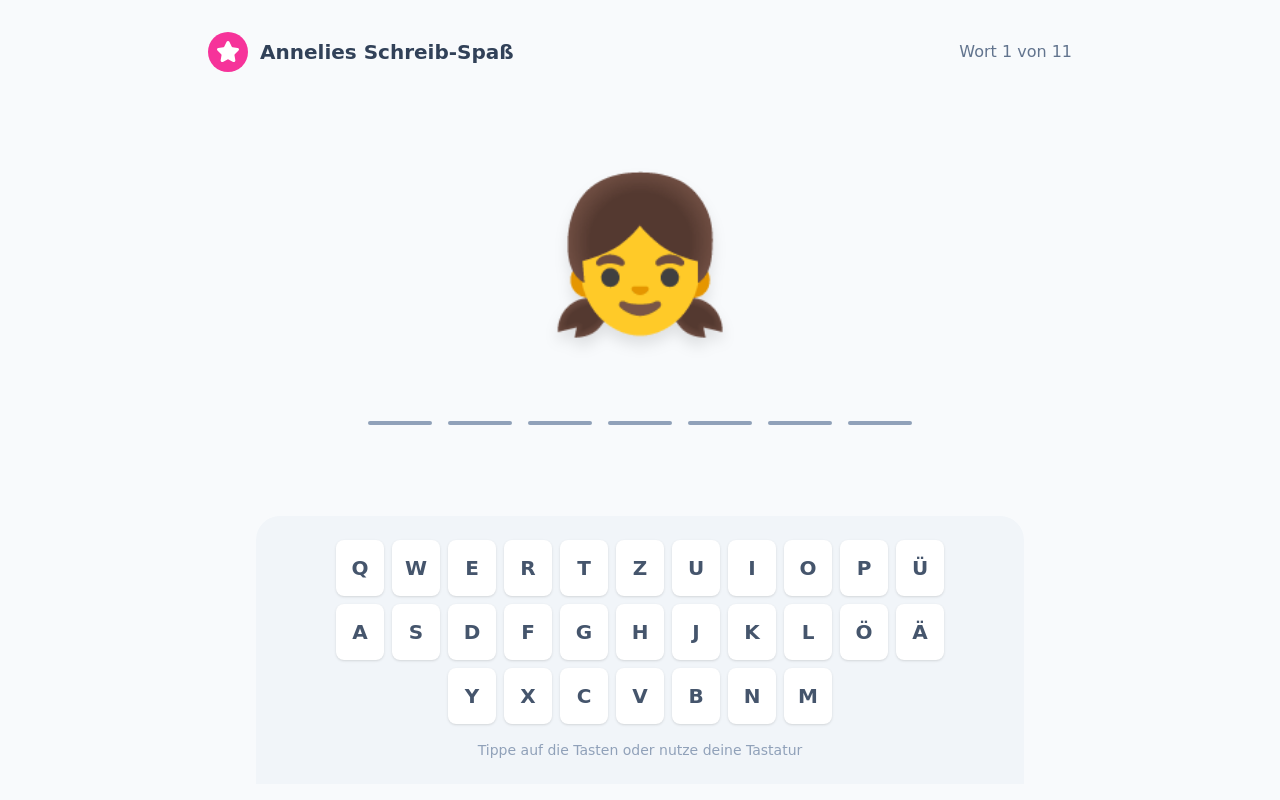
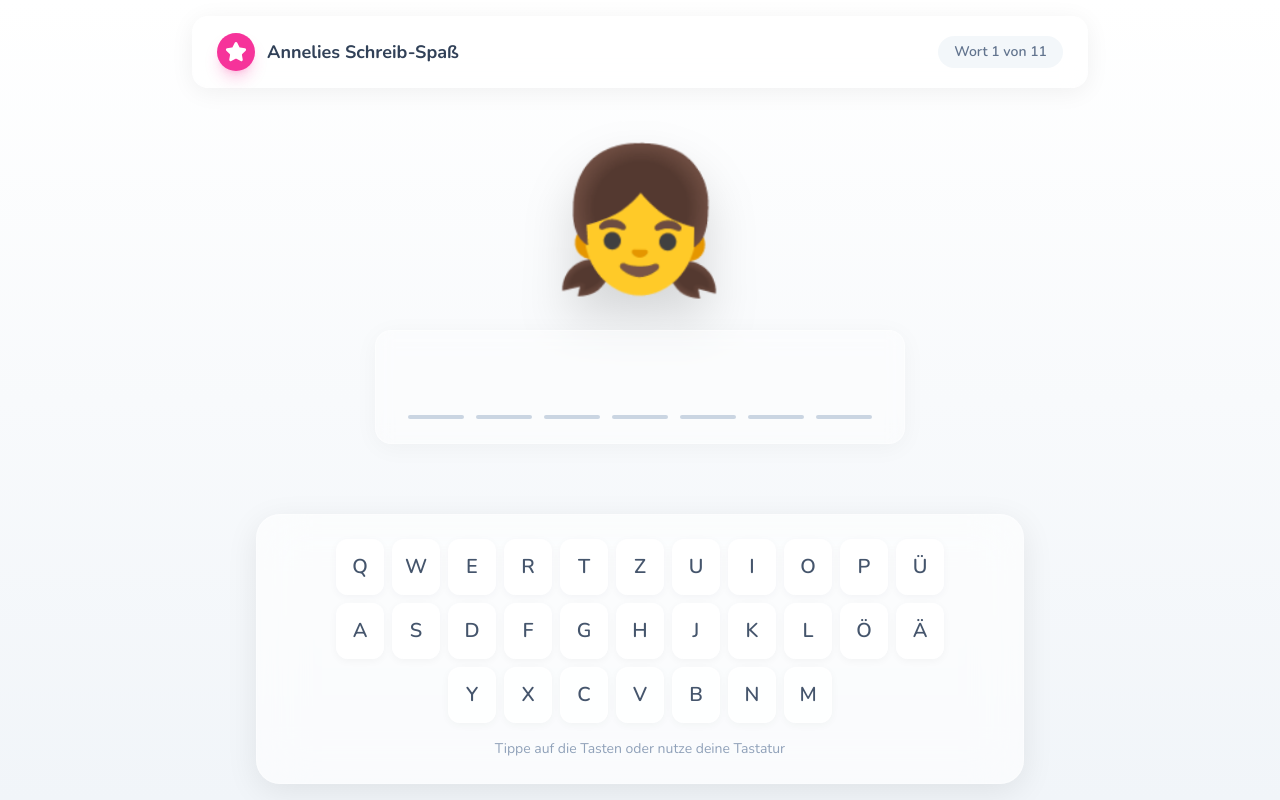
Before and after one commit to dweigend/letter-lerner, a SvelteKit app: page / in a window 1280 px wide. Built offline with nearby package versions, Linux system fonts and the light colour scheme.

Commit message:
checkpoint: before-refactor

```diff
--- a/src/app.css
+++ b/src/app.css
@@ -1,12 +1,17 @@
 @import 'tailwindcss';
 
 body {
-	background-color: #f8fafc; /* slate-50 - clean white background */
-	font-family: 'Comic Sans MS', 'Chalkboard SE', sans-serif;
+	font-family: 'Nunito', system-ui, sans-serif;
+	background: linear-gradient(180deg, #ffffff 0%, #f8fafc 50%, #f1f5f9 100%);
+	min-height: 100vh;
 	overflow-x: hidden;
 }
 
-/* Animations */
+/* ============================================
+   ANIMATIONS
+   ============================================ */
+
+/* Shake animation for wrong input */
 @keyframes shake {
 	0%,
 	100% {
@@ -26,24 +31,81 @@ body {
 	}
 }
 
-@keyframes bounce-in {
+/* Letter drop animation - falls from above */
+@keyframes letter-drop {
 	0% {
-		transform: scale(0.5);
+		transform: translateY(-50px) scale(0.8);
 		opacity: 0;
 	}
-	50% {
-		transform: scale(1.1);
+	60% {
+		transform: translateY(5px) scale(1.05);
 	}
 	100% {
-		transform: scale(1);
+		transform: translateY(0) scale(1);
 		opacity: 1;
 	}
 }
 
+/* Floating animation for emoji */
+@keyframes float {
+	0%,
+	100% {
+		transform: translateY(0) rotate(-2deg);
+	}
+	50% {
+		transform: translateY(-8px) rotate(2deg);
+	}
+}
+
+/* Key success glow - green */
+@keyframes key-success {
+	0% {
+		background-color: rgba(255, 255, 255, 0.8);
+		box-shadow: 0 2px 8px rgba(0, 0, 0, 0.04);
+	}
+	50% {
+		background-color: rgb(34, 197, 94);
+		box-shadow: 0 0 20px rgba(34, 197, 94, 0.5);
+	}
+	100% {
+		background-color: rgba(255, 255, 255, 0.8);
+		box-shadow: 0 2px 8px rgba(0, 0, 0, 0.04);
+	}
+}
+
+/* Key error glow - red */
+@keyframes key-error {
+	0% {
+		background-color: rgba(255, 255, 255, 0.8);
+		box-shadow: 0 2px 8px rgba(0, 0, 0, 0.04);
+	}
+	50% {
+		background-color: rgb(239, 68, 68);
+		box-shadow: 0 0 20px rgba(239, 68, 68, 0.5);
+	}
+	100% {
+		background-color: rgba(255, 255, 255, 0.8);
+		box-shadow: 0 2px 8px rgba(0, 0, 0, 0.04);
+	}
+}
+
+/* Animation classes */
 .animate-shake {
 	animation: shake 0.4s ease-in-out;
 }
 
-.animate-bounce-in {
-	animation: bounce-in 0.3s ease-out;
+.animate-letter-drop {
+	animation: letter-drop 0.4s cubic-bezier(0.34, 1.56, 0.64, 1);
 }
+
+.animate-float {
+	animation: float 3s ease-in-out infinite;
+}
+
+.animate-key-success {
+	animation: key-success 0.4s ease-out;
+}
+
+.animate-key-error {
+	animation: key-error 0.4s ease-out;
+}
--- a/src/app.html
+++ b/src/app.html
@@ -1,8 +1,14 @@
 <!doctype html>
-<html lang="en">
+<html lang="de">
 	<head>
 		<meta charset="utf-8" />
 		<meta name="viewport" content="width=device-width, initial-scale=1" />
+		<link rel="preconnect" href="https://fonts.googleapis.com" />
+		<link rel="preconnect" href="https://fonts.gstatic.com" crossorigin />
+		<link
+			href="https://fonts.googleapis.com/css2?family=Nunito:wght@400;600;700;800&display=swap"
+			rel="stylesheet"
+		/>
 		%sveltekit.head%
 	</head>
 	<body data-sveltekit-preload-data="hover">
--- a/src/lib/data.ts
+++ b/src/lib/data.ts
@@ -2,6 +2,13 @@ export type WordItem = {
 	word: string;
 	emoji: string;
 };
+
+// German QWERTZ keyboard layout with umlauts
+export const KEYBOARD_ROWS = [
+	'QWERTZUIOPÜ'.split(''),
+	'ASDFGHJKLÖÄ'.split(''),
+	'YXCVBNM'.split('')
+] as const;
 
 export const WORDS: WordItem[] = [
 	{ word: 'ANNELIE', emoji: '👧' },
--- a/src/lib/game.svelte.ts
+++ b/src/lib/game.svelte.ts
@@ -1,9 +1,16 @@
 import { WORDS } from './data';
+
+const SHAKE_DURATION_MS = 500;
+const KEY_FEEDBACK_DURATION_MS = 400;
 
 export class Game {
 	index = $state(0);
 	input = $state<string[]>([]);
 	shakeIndex = $state<number | null>(null);
+
+	// Track keyboard feedback for visual animation
+	lastPressedKey = $state<string | null>(null);
+	lastKeyCorrect = $state<boolean | null>(null);
 
 	// Derived state for the current target word and emoji
 	currentLevel = $derived(WORDS[this.index]);
@@ -26,14 +33,9 @@ export class Game {
 	}
 
 	nextLevel() {
-		if (this.index < WORDS.length - 1) {
-			this.index += 1;
-			this.resetInput();
-		} else {
-			// Restart game or show final screen (for now loop or stay)
-			this.index = 0;
-			this.resetInput();
-		}
+		// Loop back to start if at end, otherwise advance
+		this.index = this.index < WORDS.length - 1 ? this.index + 1 : 0;
+		this.resetInput();
 	}
 
 	handleInput(char: string) {
@@ -44,25 +46,35 @@ export class Game {
 		// Find the first empty slot
 		const firstEmptyIndex = this.input.findIndex((c) => c === '');
 
-		if (firstEmptyIndex === -1) return; // Word full but not confirmed? (Shouldn't happen if isComplete works)
+		if (firstEmptyIndex === -1) return;
 
 		// Check if the input matches the target character at that position
 		const targetChar = this.word[firstEmptyIndex];
 
+		// Set the pressed key for visual feedback
+		this.lastPressedKey = upperChar;
+
 		if (upperChar === targetChar) {
-			// Correct! Fill the slot
+			// Correct! Fill the slot and show green flash
 			const newInput = [...this.input];
 			newInput[firstEmptyIndex] = upperChar;
 			this.input = newInput;
 			this.shakeIndex = null;
+			this.lastKeyCorrect = true;
 		} else {
-			// Incorrect! Shake effect
+			// Incorrect! Shake effect and red flash
 			this.shakeIndex = firstEmptyIndex;
-			// Reset shake after animation duration (approx 500ms)
+			this.lastKeyCorrect = false;
 			setTimeout(() => {
 				this.shakeIndex = null;
-			}, 500);
+			}, SHAKE_DURATION_MS);
 		}
+
+		// Clear key feedback after animation completes
+		setTimeout(() => {
+			this.lastPressedKey = null;
+			this.lastKeyCorrect = null;
+		}, KEY_FEEDBACK_DURATION_MS);
 	}
 }
 
--- a/src/routes/+page.svelte
+++ b/src/routes/+page.svelte
@@ -3,20 +3,19 @@
 	import confetti from 'canvas-confetti';
 	import { Star, Trophy, ArrowRight } from 'lucide-svelte';
 	import { createGame } from '$lib/game.svelte';
-	import { WORDS } from '$lib/data';
+	import { WORDS, KEYBOARD_ROWS } from '$lib/data';
 	import clsx from 'clsx';
 
 	// Initialize Game State
 	const game = createGame();
 
-	// German QWERTZ Keyboard Layout with Umlauts
-	const ROW1 = 'QWERTZUIOPÜ'.split('');
-	const ROW2 = 'ASDFGHJKLÖÄ'.split('');
-	const ROW3 = 'YXCVBNM'.split('');
+	// Separate state for dialog - shows after confetti
+	let showDialog = $state(false);
 
-	function handleKey(key: string) {
-		game.handleInput(key);
-	}
+	// Confetti configuration
+	const CONFETTI_DURATION_MS = 3000;
+	const DIALOG_DELAY_MS = 1500;
+	const CONFETTI_COLORS = ['#ec4899', '#f472b6', '#fbcfe8', '#fdf2f8'];
 
 	function handlePhysicalKey(event: KeyboardEvent) {
 		// Allow letters and German umlauts
@@ -25,31 +24,28 @@
 		}
 	}
 
-	// Effect for winning
+	// Effect for winning: Confetti first, then dialog
 	$effect(() => {
 		if (game.isComplete) {
 			triggerConfetti();
+			setTimeout(() => (showDialog = true), DIALOG_DELAY_MS);
 		}
 	});
 
 	function triggerConfetti() {
-		const duration = 3000;
-		const end = Date.now() + duration;
+		const end = Date.now() + CONFETTI_DURATION_MS;
 
 		(function frame() {
 			confetti({
 				particleCount: 3,
-				angle: 60,
-				spread: 55,
-				origin: { x: 0 },
-				colors: ['#bb0000', '#ffffff']
-			});
-			confetti({
-				particleCount: 3,
-				angle: 120,
-				spread: 55,
-				origin: { x: 1 },
-				colors: ['#bb0000', '#ffffff']
+				angle: 90,
+				spread: 120,
+				origin: { x: Math.random(), y: -0.1 },
+				gravity: 0.6,
+				ticks: 300,
+				scalar: 0.8,
+				colors: CONFETTI_COLORS,
+				drift: Math.random() - 0.5
 			});
 
 			if (Date.now() < end) {
@@ -59,53 +55,59 @@
 	}
 
 	function nextLevel() {
+		showDialog = false;
 		game.nextLevel();
 	}
-
-	// Track virtual keyboard presses for visual feedback could be added here
 </script>
 
 <svelte:window onkeydown={handlePhysicalKey} />
 
-<div class="min-h-screen flex flex-col items-center justify-between p-4 max-w-4xl mx-auto">
-	<!-- Header -->
-	<header class="w-full flex justify-between items-center py-4">
+<div class="flex min-h-screen flex-col items-center justify-between p-4">
+	<!-- Header with Glassmorphism -->
+	<header
+		class="w-full max-w-4xl rounded-2xl border border-white/30 bg-white/50 px-6 py-4 shadow-[0_4px_24px_rgba(0,0,0,0.06)] backdrop-blur-md"
+	>
+		<div class="flex items-center justify-between">
 			<div class="flex items-center gap-3">
-			<div class="bg-pink-500 p-2 rounded-full text-white">
-				<Star size={24} fill="currentColor" />
+				<div class="rounded-full bg-pink-500 p-2 text-white shadow-lg shadow-pink-500/25">
+					<Star size={22} fill="currentColor" />
 				</div>
-			<span class="text-xl font-bold text-slate-700">Annelies Schreib-Spaß</span>
+				<span class="text-lg font-bold text-slate-700">Annelies Schreib-Spaß</span>
 			</div>
-		<div class="text-slate-500 font-medium">
+			<div class="rounded-full bg-slate-100/80 px-4 py-1.5 text-sm font-semibold text-slate-500">
 				Wort {game.index + 1} von {WORDS.length}
+			</div>
 		</div>
 	</header>
 
 	<!-- Game Area -->
-	<main class="flex-1 flex flex-col items-center justify-center w-full gap-8 py-8">
-		<!-- The Emoji -->
+	<main class="flex w-full max-w-4xl flex-1 flex-col items-center justify-center gap-8 py-8">
+		<!-- The Emoji with floating animation -->
 		<div
-			class="text-[150px] leading-none filter drop-shadow-xl hover:scale-110 transition-transform duration-300 cursor-default select-none"
+			class="animate-float cursor-default select-none text-[140px] leading-none drop-shadow-2xl filter"
 		>
 			{game.emoji}
 		</div>
 
-		<!-- The Word Slots - Simple underscores -->
-		<div class="flex flex-wrap gap-4 justify-center">
+		<!-- Word Slots Container with Glassmorphism -->
+		<div
+			class="rounded-2xl border border-white/40 bg-white/40 px-8 py-6 shadow-[0_4px_24px_rgba(0,0,0,0.04)] backdrop-blur-sm"
+		>
+			<div class="flex flex-wrap justify-center gap-3">
 				{#each game.input as char, i (i)}
 					{@const isFilled = char !== ''}
 
 					<div
 						class={clsx(
-						'w-12 sm:w-16 flex flex-col items-center justify-end transition-all duration-200',
+							'flex w-12 flex-col items-center justify-end transition-all duration-200 sm:w-14',
 							game.shakeIndex === i && 'animate-shake'
 						)}
 					>
 						<!-- Letter -->
 						<span
 							class={clsx(
-							'text-4xl sm:text-5xl font-bold h-12 sm:h-14 flex items-end justify-center transition-all',
-							isFilled ? 'text-slate-700 animate-bounce-in' : 'text-transparent'
+								'flex h-12 items-end justify-center text-4xl font-bold transition-all sm:h-14 sm:text-5xl',
+								isFilled ? 'animate-letter-drop text-slate-700' : 'text-transparent'
 							)}
 						>
 							{char || '_'}
@@ -113,24 +115,38 @@
 						<!-- Underscore line -->
 						<div
 							class={clsx(
-							'w-full h-1 rounded-full mt-1 transition-colors',
-							game.shakeIndex === i ? 'bg-red-400' : 'bg-slate-400'
+								'mt-1 h-1 w-full rounded-full transition-all duration-300',
+								game.shakeIndex === i
+									? 'bg-red-400 shadow-[0_0_8px_rgba(248,113,113,0.5)]'
+									: isFilled
+										? 'bg-pink-400'
+										: 'bg-slate-300'
 							)}
 						></div>
 					</div>
 				{/each}
 			</div>
+		</div>
 	</main>
 
-	<!-- Virtual Keyboard -->
-	<div class="w-full max-w-3xl bg-slate-100 p-4 sm:p-6 rounded-t-3xl">
-		<div class="flex flex-col gap-2 items-center w-full">
-			{#each [ROW1, ROW2, ROW3] as row, rowIdx (rowIdx)}
-				<div class="flex gap-1.5 sm:gap-2 justify-center">
+	<!-- Virtual Keyboard with Glassmorphism -->
+	<div
+		class="w-full max-w-3xl rounded-3xl border border-white/30 bg-white/60 p-5 shadow-[0_8px_32px_rgba(0,0,0,0.08)] backdrop-blur-xl sm:p-6"
+	>
+		<div class="flex w-full flex-col items-center gap-2">
+			{#each KEYBOARD_ROWS as row, rowIdx (rowIdx)}
+				<div class="flex justify-center gap-1.5 sm:gap-2">
 					{#each row as key (key)}
 						<button
-							onclick={() => handleKey(key)}
-							class="active:scale-95 transition-all active:bg-slate-200 bg-white h-12 sm:h-14 w-9 sm:w-12 rounded-lg shadow-sm font-semibold text-lg sm:text-xl text-slate-600 flex items-center justify-center hover:bg-slate-50 select-none"
+							onclick={() => game.handleInput(key)}
+							class={clsx(
+								'flex h-12 w-9 select-none items-center justify-center rounded-xl border border-white/50 text-lg font-semibold text-slate-600 shadow-[0_2px_8px_rgba(0,0,0,0.04)] transition-all duration-200 active:scale-95 sm:h-14 sm:w-12 sm:text-xl',
+								game.lastPressedKey === key && game.lastKeyCorrect === true
+									? 'animate-key-success'
+									: game.lastPressedKey === key && game.lastKeyCorrect === false
+										? 'animate-key-error'
+										: 'bg-white/80 hover:bg-white/90 hover:shadow-[0_4px_12px_rgba(0,0,0,0.08)]'
+							)}
 						>
 							{key}
 						</button>
@@ -139,41 +155,41 @@
 			{/each}
 		</div>
 		<!-- Hint text -->
-		<p class="text-center text-slate-400 text-sm mt-4">
+		<p class="mt-4 text-center text-sm text-slate-400">
 			Tippe auf die Tasten oder nutze deine Tastatur
 		</p>
 	</div>
 </div>
 
-<!-- Winner Dialog (Bits UI) -->
-<Dialog.Root open={game.isComplete}>
+<!-- Winner Dialog with Glassmorphism -->
+<Dialog.Root open={showDialog}>
 	<Dialog.Portal>
 		<Dialog.Overlay
-			class="fixed inset-0 z-50 bg-black/50 backdrop-blur-sm data-[state=open]:animate-in data-[state=closed]:animate-out data-[state=closed]:fade-out-0 data-[state=open]:fade-in-0"
+			class="fixed inset-0 z-50 bg-black/40 backdrop-blur-sm data-[state=open]:animate-in data-[state=closed]:animate-out data-[state=closed]:fade-out-0 data-[state=open]:fade-in-0"
 		/>
 		<Dialog.Content
-			class="fixed left-[50%] top-[50%] z-50 w-full max-w-md translate-x-[-50%] translate-y-[-50%] gap-4 border bg-white p-6 shadow-lg sm:rounded-lg md:w-full outline-none data-[state=open]:animate-in data-[state=closed]:animate-out data-[state=closed]:fade-out-0 data-[state=open]:fade-in-0 data-[state=closed]:zoom-out-95 data-[state=open]:zoom-in-95 data-[state=closed]:slide-out-to-left-1/2 data-[state=closed]:slide-out-to-top-[48%] data-[state=open]:slide-in-from-left-1/2 data-[state=open]:slide-in-from-top-[48%]"
+			class="fixed left-[50%] top-[50%] z-50 w-full max-w-md translate-x-[-50%] translate-y-[-50%] rounded-3xl border border-white/30 bg-white/90 p-6 shadow-[0_25px_50px_-12px_rgba(0,0,0,0.2)] outline-none backdrop-blur-2xl data-[state=open]:animate-in data-[state=closed]:animate-out data-[state=closed]:fade-out-0 data-[state=open]:fade-in-0 data-[state=closed]:zoom-out-95 data-[state=open]:zoom-in-95 data-[state=closed]:slide-out-to-left-1/2 data-[state=closed]:slide-out-to-top-[48%] data-[state=open]:slide-in-from-left-1/2 data-[state=open]:slide-in-from-top-[48%] md:w-full"
 		>
-			<div class="flex flex-col items-center text-center space-y-6 py-6">
-				<div class="bg-yellow-100 p-6 rounded-full animate-bounce">
-					<Trophy class="w-16 h-16 text-yellow-500" />
+			<div class="flex flex-col items-center space-y-6 py-6 text-center">
+				<div class="animate-bounce rounded-full bg-pink-100 p-6 shadow-lg shadow-pink-200/50">
+					<Trophy class="h-16 w-16 text-pink-500" />
 				</div>
 
 				<div class="space-y-2">
-					<Dialog.Title class="text-3xl font-black text-purple-600 tracking-tight">
+					<Dialog.Title class="text-3xl font-extrabold tracking-tight text-slate-800">
 						Super gemacht!
 					</Dialog.Title>
-					<Dialog.Description class="text-slate-500 text-xl">
-						Du hast <strong>{game.word}</strong> richtig geschrieben!
+					<Dialog.Description class="text-lg text-slate-500">
+						Du hast <strong class="text-pink-500">{game.word}</strong> richtig geschrieben!
 					</Dialog.Description>
 				</div>
 
 				<button
 					onclick={nextLevel}
-					class="group inline-flex h-14 w-full items-center justify-center rounded-xl bg-purple-600 px-8 font-bold text-white transition-all hover:bg-purple-700 hover:scale-105 focus:outline-none focus:ring-2 focus:ring-purple-400 focus:ring-offset-2 text-xl"
+					class="group inline-flex h-14 w-full items-center justify-center rounded-2xl bg-pink-500 px-8 text-lg font-bold text-white shadow-lg shadow-pink-500/25 transition-all hover:scale-[1.02] hover:bg-pink-600 hover:shadow-xl hover:shadow-pink-500/30 focus:outline-none focus:ring-2 focus:ring-pink-400 focus:ring-offset-2"
 				>
 					<span>Weiter zum nächsten Wort</span>
-					<ArrowRight class="ml-2 h-6 w-6 group-hover:translate-x-1 transition-transform" />
+					<ArrowRight class="ml-2 h-5 w-5 transition-transform group-hover:translate-x-1" />
 				</button>
 			</div>
 		</Dialog.Content>
```
Also changed, not shown: 1 other file (tests, documents, lock files or other folders). Lines whose indentation alone changed are shown as unchanged.
